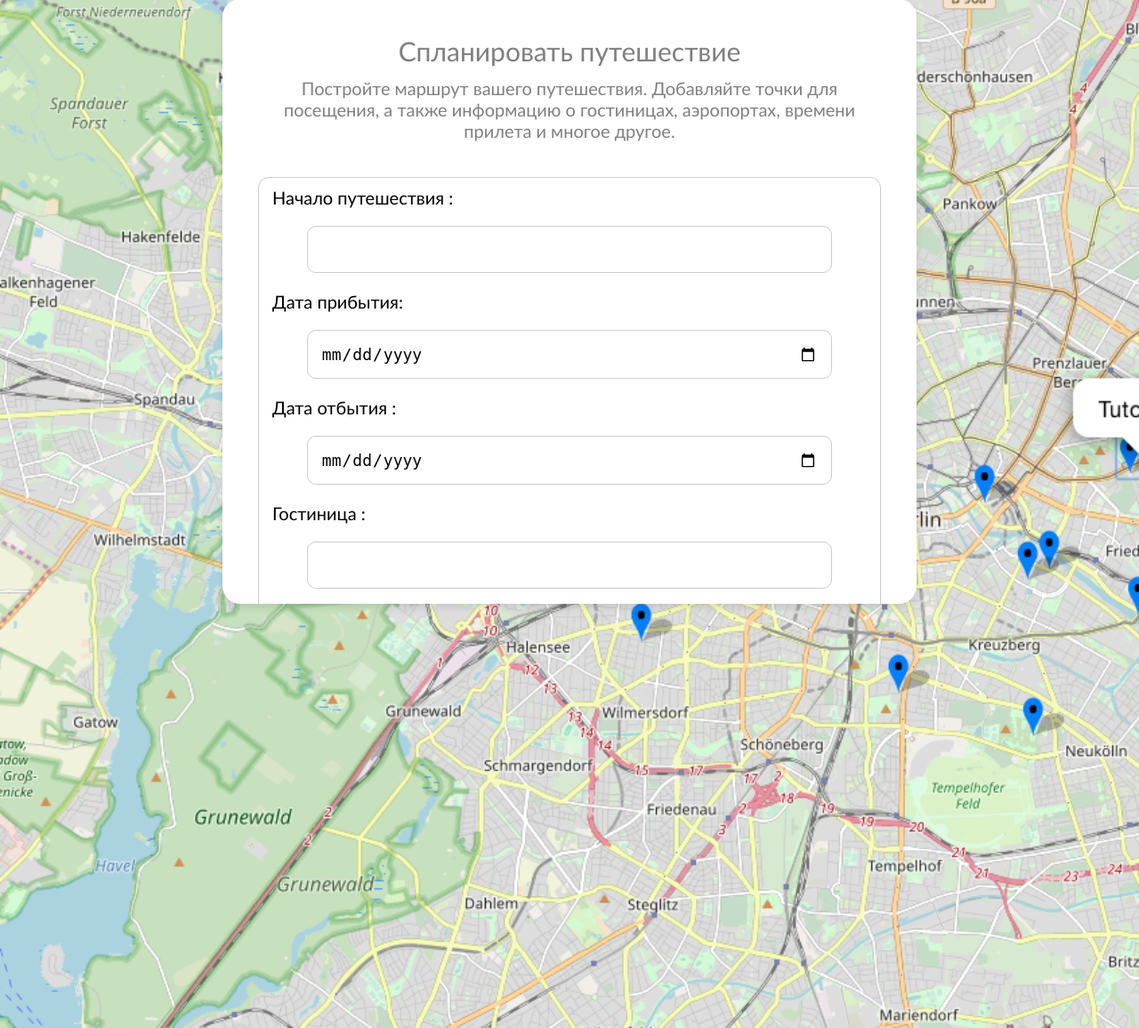
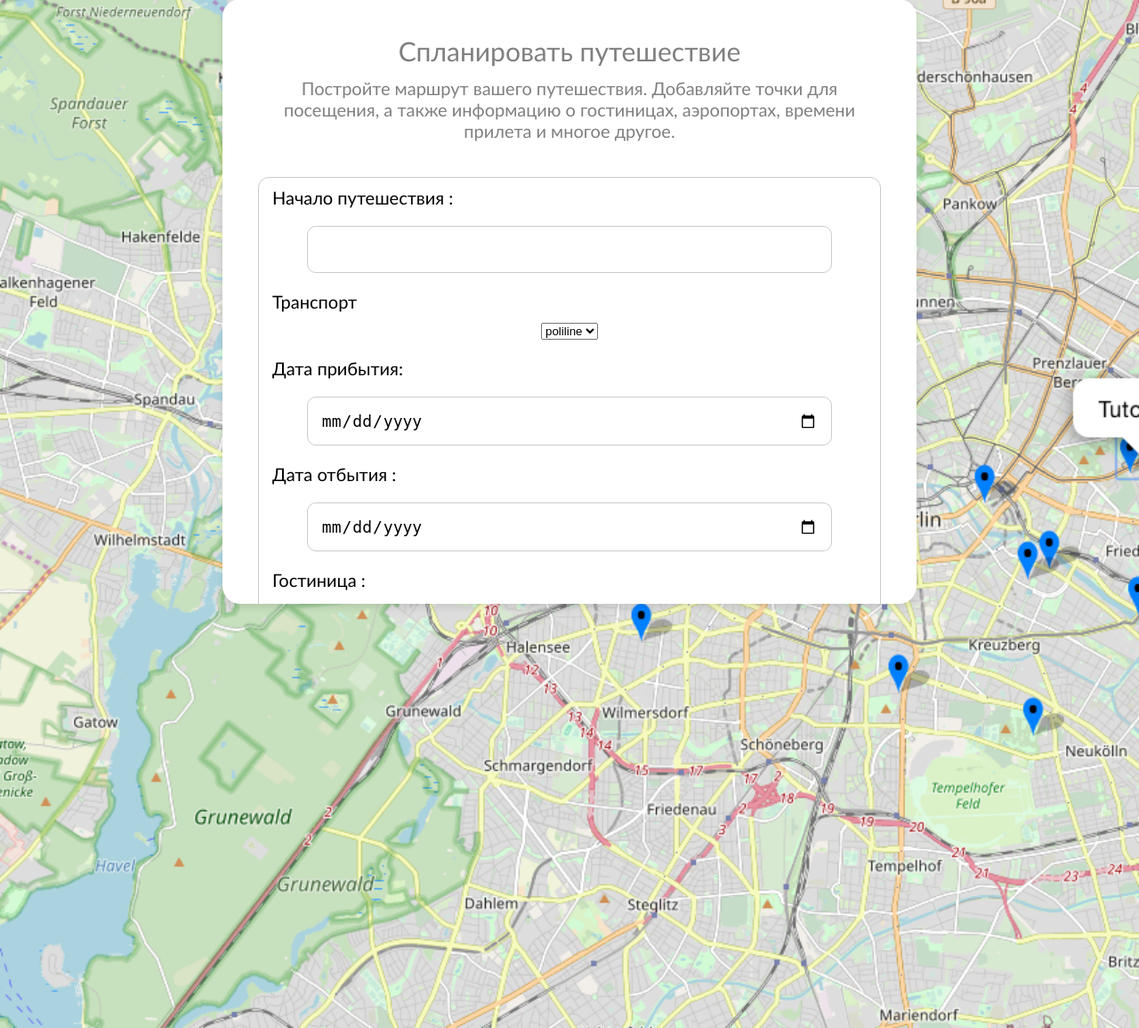
Before and after one commit to butERRORfly/IT-project, a Python web app: template src/adapters/entrypoints/templates/form.html in a window 1280 px wide. Shown: the part 478-1634 px from the top of the page at 89% size. Run offline with Jinja, Linux system fonts and the light colour scheme; the template is opened without the code that fills it, so the values that code supplies are empty.

Commit message:
Update form.html

```diff
--- a/src/adapters/entrypoints/templates/form.html
+++ b/src/adapters/entrypoints/templates/form.html
@@ -15,6 +15,13 @@
             <div class="form-item">
                 <label for="point-0" class = "name"> Начало путешествия :</label>
                 <input type="text" id="point-0" name="point-0" class = "form" >
+            </div>
+            <div class="form-item">
+                <label  class = "name">Транспорт</label>
+                <select id ='type_way-0' class="selector" >
+                    <option value="poliline" selected>poliline</option>
+                    <option value="car">car</option>
+                </select>
             </div>
             <div class="form-item">
                 <label for="date_to-0" class = 'name'>Дата прибытия:</label>
@@ -42,7 +49,7 @@
             </div>
             <div class="form-item">
                 <label for="rate-0" class = "name"> Расчетная валюта:</label>
-                <input type="text" id="rate-0" name="rate-0" class = "form">
+                <select  id="rate-0" name="rate-0" class = "selector"></select>
             </div>
             <div></div>
         </div>
```
